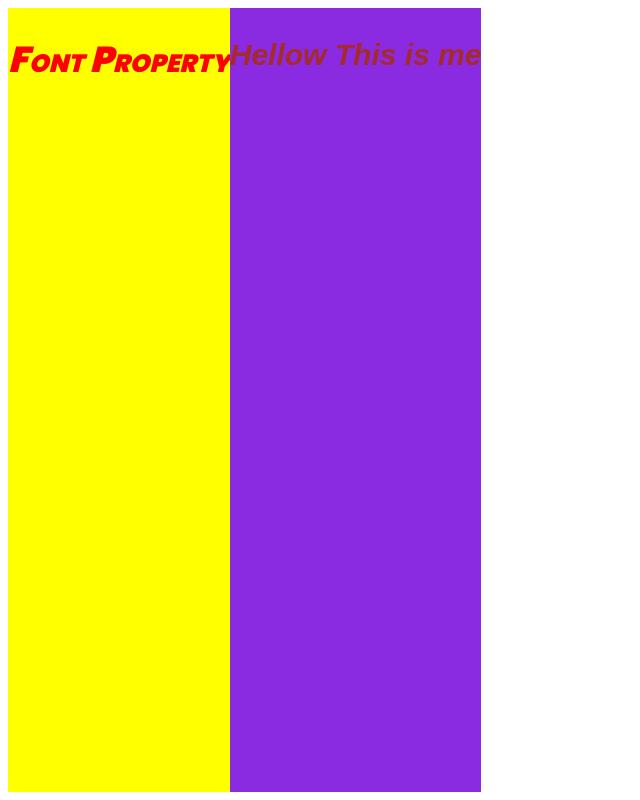
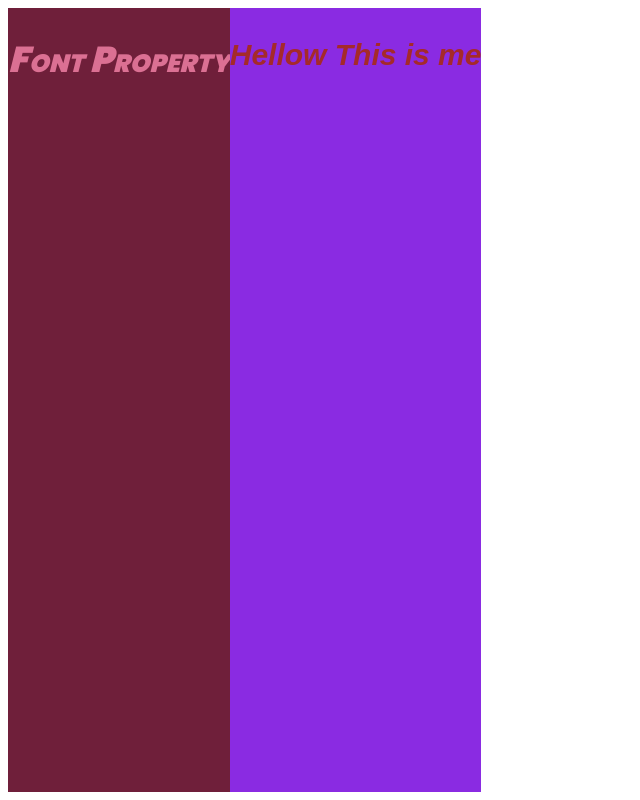
Before and after one commit to Shashikant-Mane20/Web-Design, a plain HTML site: page CSS/font_property.html in a window 1280 px wide. In both pictures the pointer is over the element "Font Property". Shown: the whole page, without its empty margins (0-640 px from the left). Drawn offline with Linux system fonts and the light colour scheme.

Commit message:
Demo Commit

```diff
--- a/CSS/font_property.html
+++ b/CSS/font_property.html
@@ -25,10 +25,19 @@
 
 
             }
+            div:hover{
+                background-color: red;
+                color:orange;
+            }
 
             body{
                 display:flex;
 
+            }
+
+            .font-h1:hover{
+                color:palevioletred;
+                background-color: rgb(111, 31, 58);
             }
         </style>
     </head>
```
